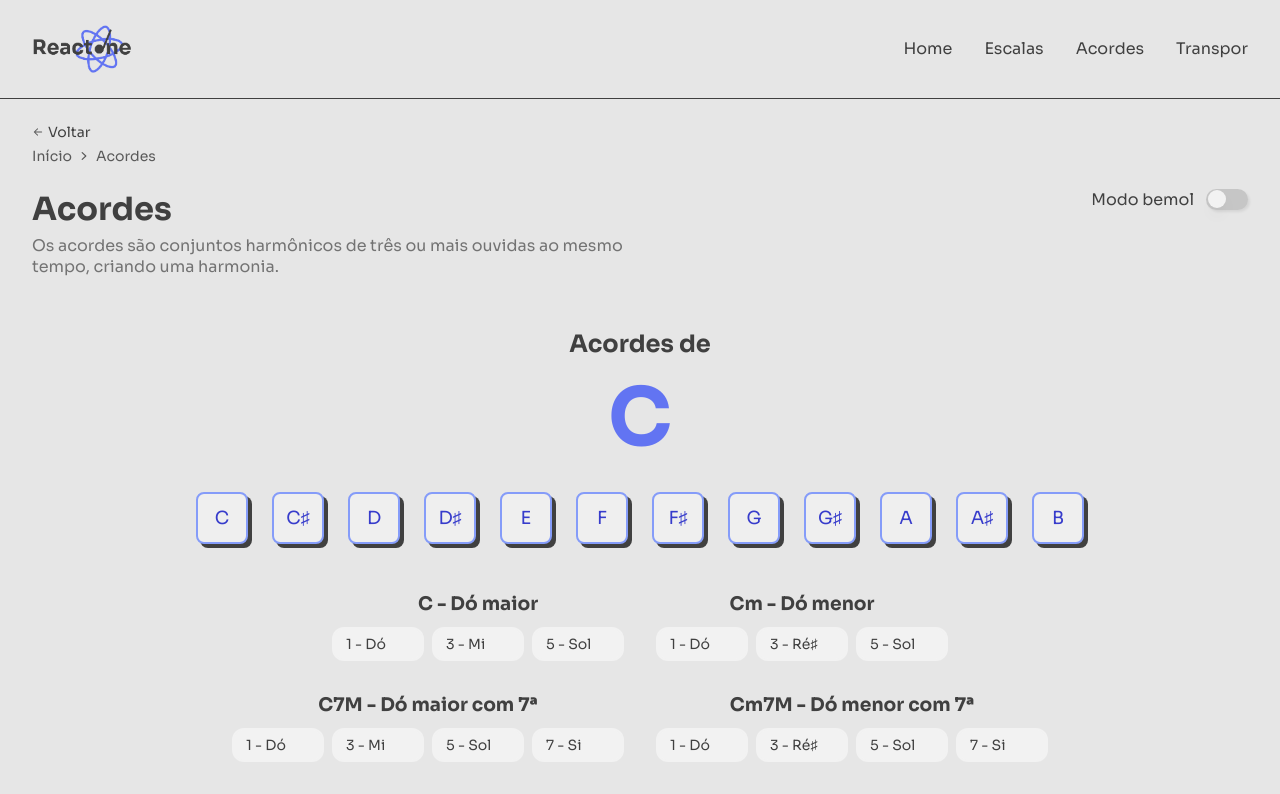
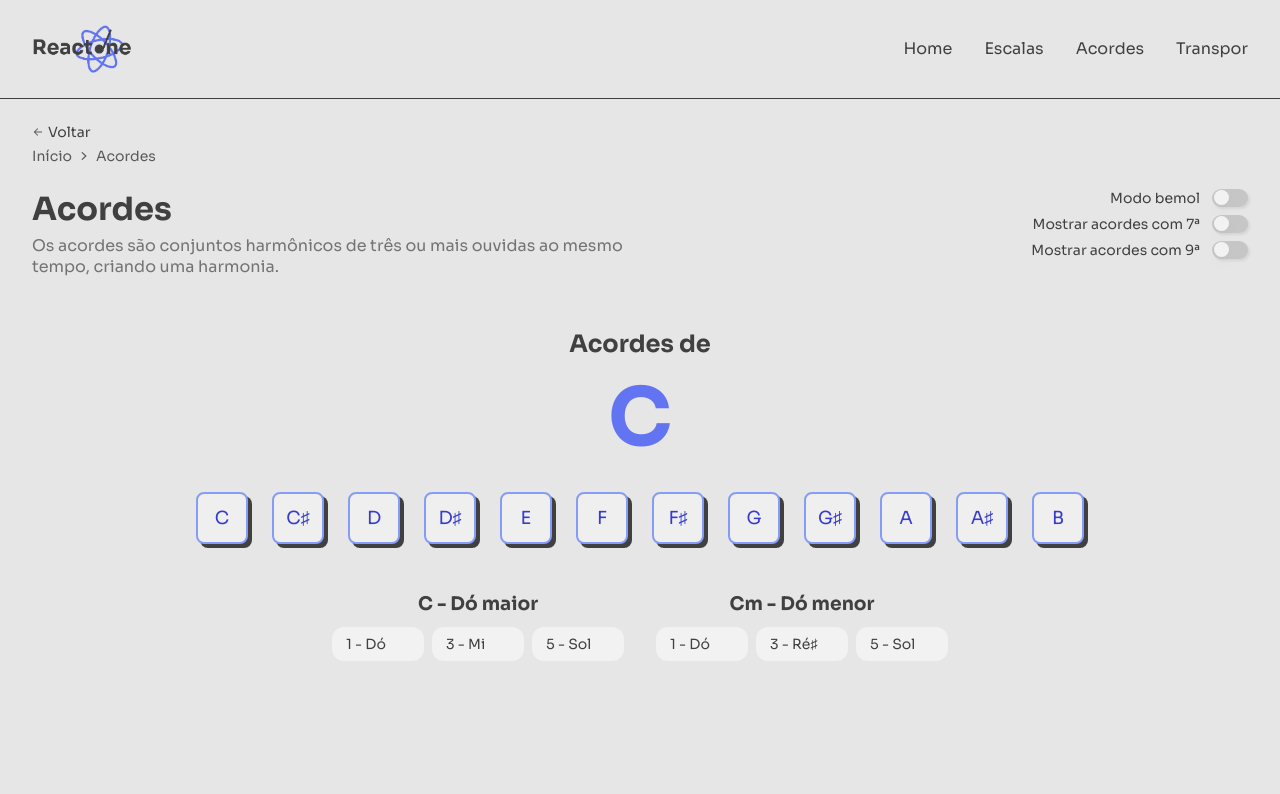
Before and after one commit to davsilvam/reactone, a React (Vite) app: page /chords in a window 1280 px wide. Shown: the top 794 px of the page. Built offline with nearby package versions, Linux system fonts and the light colour scheme.

Commit message:
:sparkles: feat: add switchs for chords view
switchs for toogle the view of seventh and ninth chords

```diff
--- a/src/pages/Chords/index.tsx
+++ b/src/pages/Chords/index.tsx
@@ -1,4 +1,4 @@
-import React, { useCallback, useEffect, useState } from 'react'
+import React, { useState } from 'react'
 import { Note, useMusical } from '../../contexts/MusicalContext'
 import { Link } from 'react-router-dom'
 
@@ -13,6 +13,7 @@ import {
   Container,
   Navigation,
   ScaleContainer,
+  SwitchContainer,
   SwitchWrapper,
   ToneInfoContainer
 } from './styles'
@@ -20,6 +21,8 @@ import {
 export const Chords: React.FC = () => {
   const { CHROMATIC_SCALE, LETTERS_CHROMATIC_SCALE, bemolMode, setBemolMode } =
     useMusical()
+  const [showWithSeventhChords, setShowWithSeventhChords] = useState(false)
+  const [showWithNinthChords, setShowWithNinthChords] = useState(false)
   const [identityNote, setIdentityNote] = useState<number>(0)
 
   function handleIdentityNoteChange(tone: number) {
@@ -79,6 +82,20 @@ export const Chords: React.FC = () => {
     { note: chromaticScale[10], tone: '7' }
   ]
 
+  const majorChordWithNinth = [
+    { note: chromaticScale[0], tone: '1' },
+    { note: chromaticScale[4], tone: '3' },
+    { note: chromaticScale[7], tone: '5' },
+    { note: chromaticScale[2], tone: '9' }
+  ]
+
+  const minorChordWithNinth = [
+    { note: chromaticScale[0], tone: '1' },
+    { note: chromaticScale[3], tone: '3' },
+    { note: chromaticScale[7], tone: '5' },
+    { note: chromaticScale[2], tone: '9' }
+  ]
+
   const majorChordWithSeventhAndNinth = [
     { note: chromaticScale[0], tone: '1' },
     { note: chromaticScale[4], tone: '3' },
@@ -120,6 +137,7 @@ export const Chords: React.FC = () => {
           </p>
         </div>
 
+        <SwitchContainer>
           <SwitchWrapper>
             <p>Modo bemol</p>
             <SwitchPrimitive
@@ -127,6 +145,23 @@ export const Chords: React.FC = () => {
               checked={bemolMode}
             />
           </SwitchWrapper>
+          <SwitchWrapper>
+            <p>Mostrar acordes com 7ª</p>
+            <SwitchPrimitive
+              toogleConfig={() =>
+                setShowWithSeventhChords(!showWithSeventhChords)
+              }
+              checked={showWithSeventhChords}
+            />
+          </SwitchWrapper>
+          <SwitchWrapper>
+            <p>Mostrar acordes com 9ª</p>
+            <SwitchPrimitive
+              toogleConfig={() => setShowWithNinthChords(!showWithNinthChords)}
+              checked={showWithNinthChords}
+            />
+          </SwitchWrapper>
+        </SwitchContainer>
       </div>
       <main>
         <ToneInfoContainer>
@@ -191,6 +226,8 @@ export const Chords: React.FC = () => {
             </ul>
           </ScaleContainer>
 
+          {showWithSeventhChords && (
+            <>
               <ScaleContainer>
                 <h3>
                   {bemolMode
@@ -282,6 +319,56 @@ export const Chords: React.FC = () => {
                   ))}
                 </ul>
               </ScaleContainer>
+            </>
+          )}
+
+          {showWithNinthChords && (
+            <>
+              <ScaleContainer>
+                <h3>
+                  {bemolMode
+                    ? chromaticLetterScale[0].bemolMode
+                    : chromaticLetterScale[0].sharpMode}
+                  <sub>add</sub>9 -{' '}
+                  {bemolMode
+                    ? chromaticScale[0].bemolMode
+                    : chromaticScale[0].sharpMode}{' '}
+                  maior com 9ª
+                </h3>
+                <ul>
+                  {majorChordWithNinth?.map(chordComponent => (
+                    <li key={chordComponent.note.id}>
+                      {chordComponent.tone} -{' '}
+                      {bemolMode
+                        ? chordComponent.note.bemolMode
+                        : chordComponent.note.sharpMode}
+                    </li>
+                  ))}
+                </ul>
+              </ScaleContainer>
+
+              <ScaleContainer>
+                <h3>
+                  {bemolMode
+                    ? chromaticLetterScale[0].bemolMode
+                    : chromaticLetterScale[0].sharpMode}
+                  m<sub>add</sub>9 -{' '}
+                  {bemolMode
+                    ? chromaticScale[0].bemolMode
+                    : chromaticScale[0].sharpMode}{' '}
+                  menor com 9ª
+                </h3>
+                <ul>
+                  {minorChordWithNinth?.map(chordComponent => (
+                    <li key={chordComponent.note.id}>
+                      {chordComponent.tone} -{' '}
+                      {bemolMode
+                        ? chordComponent.note.bemolMode
+                        : chordComponent.note.sharpMode}
+                    </li>
+                  ))}
+                </ul>
+              </ScaleContainer>
 
               <ScaleContainer>
                 <h3>
@@ -328,6 +415,8 @@ export const Chords: React.FC = () => {
                   ))}
                 </ul>
               </ScaleContainer>
+            </>
+          )}
         </section>
       </main>
     </Container>
--- a/src/pages/Chords/styles.ts
+++ b/src/pages/Chords/styles.ts
@@ -46,7 +46,7 @@ export const Container = styled.div`
     padding: 0 32px;
     margin-bottom: 24px;
 
-    div {
+    > div {
       max-width: 50%;
 
       @media (max-width: 769px) {
@@ -88,11 +88,28 @@ export const Container = styled.div`
   }
 `
 
+export const SwitchContainer = styled.section`
+  @media (max-width: 769px) {
+    width: 100%;
+    align-items: flex-end;
+  }
+
+  display: flex;
+  flex-direction: column;
+  align-items: flex-end;
+  justify-content: center;
+  gap: 8px;
+`
+
 export const SwitchWrapper = styled.span`
   display: flex;
   align-items: center;
   justify-content: center;
   gap: 12px;
+
+  p {
+    font-size: 14px;
+  }
 `
 
 export const ScaleContainer = styled.div`
--- a/src/pages/Scales/subpages/Diatonic/styles.ts
+++ b/src/pages/Scales/subpages/Diatonic/styles.ts
@@ -69,6 +69,10 @@ export const SwitchWrapper = styled.span`
   align-items: center;
   justify-content: center;
   gap: 12px;
+
+  p {
+    font-size: 14px;
+  }
 `
 
 export const ScaleContainer = styled.div`
--- a/src/pages/Scales/subpages/Harmonic/styles.ts
+++ b/src/pages/Scales/subpages/Harmonic/styles.ts
@@ -69,6 +69,10 @@ export const SwitchWrapper = styled.span`
   align-items: center;
   justify-content: center;
   gap: 12px;
+
+  p {
+    font-size: 14px;
+  }
 `
 
 export const ScaleContainer = styled.div`
--- a/src/pages/Scales/subpages/Pentatonic/styles.ts
+++ b/src/pages/Scales/subpages/Pentatonic/styles.ts
@@ -69,6 +69,10 @@ export const SwitchWrapper = styled.span`
   align-items: center;
   justify-content: center;
   gap: 12px;
+
+  p {
+    font-size: 14px;
+  }
 `
 
 export const ScaleContainer = styled.div`
--- a/src/primitives/Switch/styles.ts
+++ b/src/primitives/Switch/styles.ts
@@ -5,8 +5,8 @@ export const SwitchRoot = styled(Root)`
   all: unset;
   cursor: pointer;
   position: relative;
-  width: 42px;
-  height: 21px;
+  width: 36px;
+  height: 18px;
   opacity: 50%;
   border-radius: 9999px;
   box-shadow: rgba(0, 0, 0, 0.15) 1.95px 1.95px 2.6px;
@@ -19,8 +19,8 @@ export const SwitchRoot = styled(Root)`
 
 export const SwitchThumb = styled(Thumb)`
   display: block;
-  width: 18px;
-  height: 18px;
+  width: 15px;
+  height: 15px;
   background-color: white;
   border-radius: 9999px;
   box-shadow: rgba(0, 0, 0, 0.1) 0px 10px 15px -3px,
@@ -30,6 +30,6 @@ export const SwitchThumb = styled(Thumb)`
   will-change: transform;
 
   &[data-state='checked'] {
-    transform: translateX(21px);
+    transform: translateX(18px);
   }
 `
```
Lines whose indentation alone changed are shown as unchanged.
